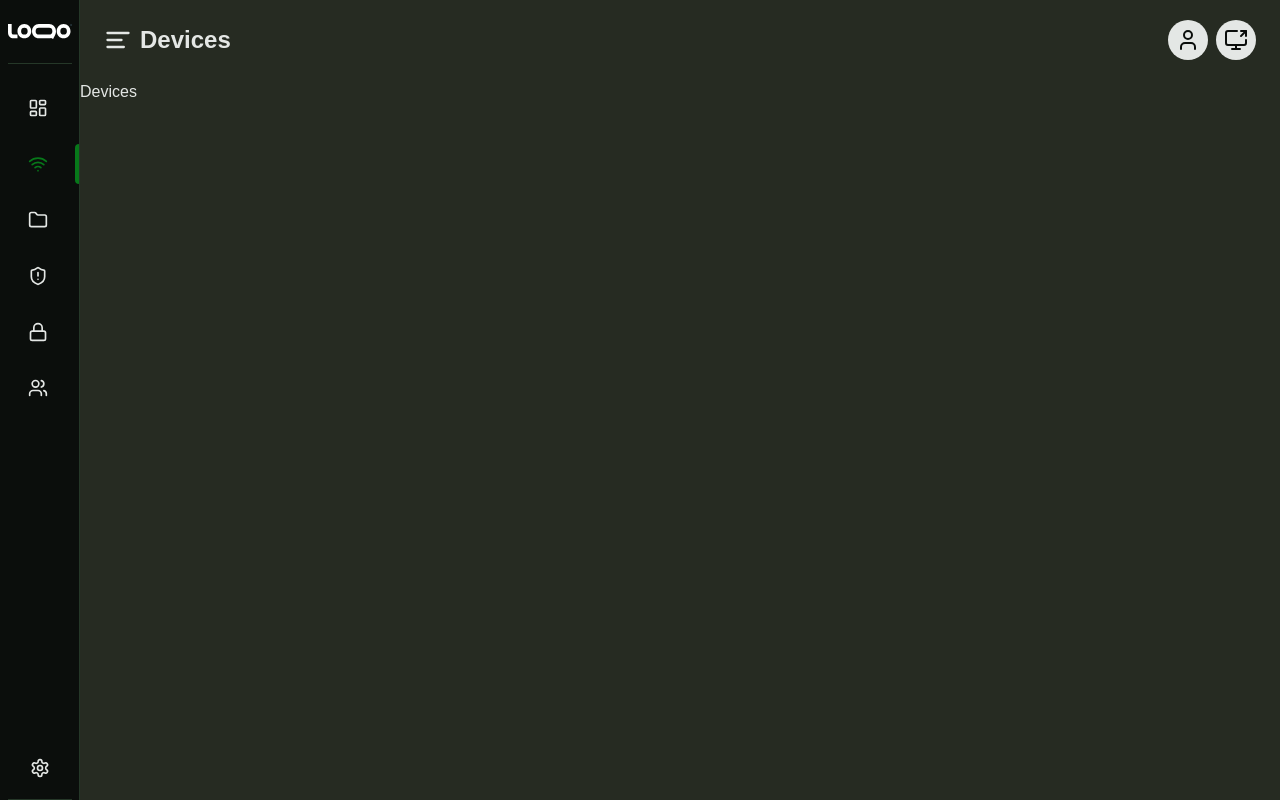
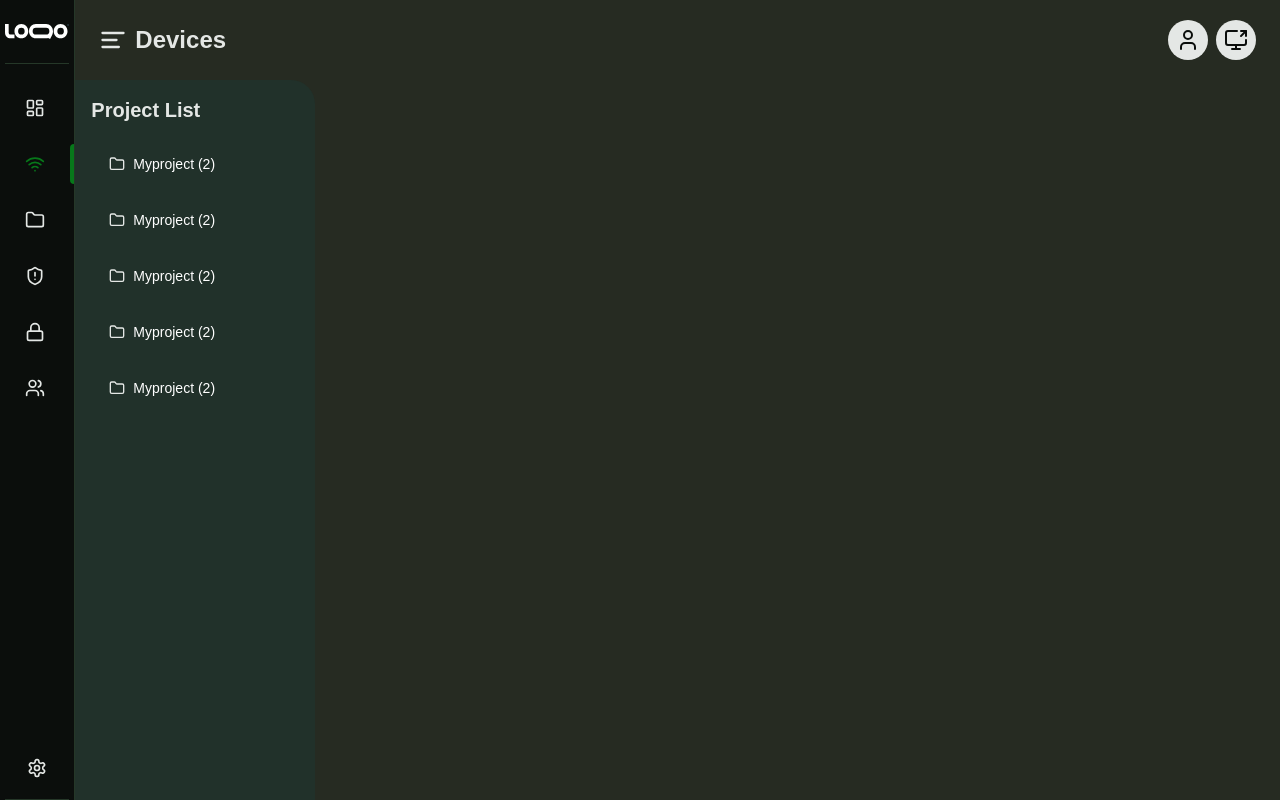
Before and after one commit to prahenstark/project_network, a Next.js app: page /devices in a window 1280 px wide. Built offline with nearby package versions, Linux system fonts and the light colour scheme.

Commit message:
project-list component added

```diff
--- a/src/app/(dashboard)/devices/page.js
+++ b/src/app/(dashboard)/devices/page.js
@@ -1,4 +1,5 @@
 import Navbar from "@/components/navbar";
+import ProjectList from "@/components/projects-list";
 
 
 
@@ -6,7 +7,15 @@ export default function Devices({}) {
   return (
     <div>
       <Navbar title="Devices" />
-      Devices
+      <div className="flex h-full flex-1">
+        <ProjectList />
+        <div className="flex-1 min-h-svh">
+          <div className="flex">
+
+          </div>
+        </div>
+      </div>
+
     </div>
   );
 }
--- a/src/app/(dashboard)/layout.js
+++ b/src/app/(dashboard)/layout.js
@@ -5,7 +5,7 @@ export default function DashboardLayout({children}) {
   return (
     <main className="flex h-svh bg-muted">
       <Sidebar />
-      <div className="content flex-1 overflow-y-scroll">
+      <div className="content flex flex-col w-full overflow-y-scroll">
         {/* TODO: put the navbar here */}
         {children}
       </div>
--- /dev/null
+++ b/src/components/projects-list.js
@@ -0,0 +1,29 @@
+// components/ProjectList.js
+import { FolderIcon } from "lucide-react";
+
+const projects = [
+  { name: "Myproject", count: 2 },
+  { name: "Myproject", count: 2 },
+  { name: "Myproject", count: 2 },
+  { name: "Myproject", count: 2 },
+  { name: "Myproject", count: 2 },
+];
+
+export default function ProjectList() {
+  return (
+    <div className="bg-[#21312A] w-60 p-4 rounded-tr-3xl">
+      <h2 className="text-xl font-semibold mb-4">Project List</h2>
+      <ul className="flex flex-col gap-2">
+        {projects.map((project, index) => (
+          <li
+            key={index}
+            className="flex items-center gap-2 py-3 px-4 hover:bg-[#2C3E38] hover:border-2 border-2 border-transparent rounded-md cursor-pointer hover:bg-primary"
+          >
+            <FolderIcon size={16} />
+            <span className="text-sm text-white">{project.name} ({project.count})</span>
+          </li>
+        ))}
+      </ul>
+    </div>
+  );
+}
--- a/src/components/sidebar.js
+++ b/src/components/sidebar.js
@@ -32,7 +32,7 @@ export default function Sidebar() {
               <div className="flex-1 flex justify-center items-center">
                 <Link href={item.href}>
                   <div
-                    className={`icon p-2 border w-full border-transparent hover:border-border rounded-sm transition ${
+                    className={`icon p-2 border-2 w-full border-transparent hover:border-border rounded-sm transition ${
                       pathname === item.href ? "text-primary" : ""
                     }`}
                   >
```
